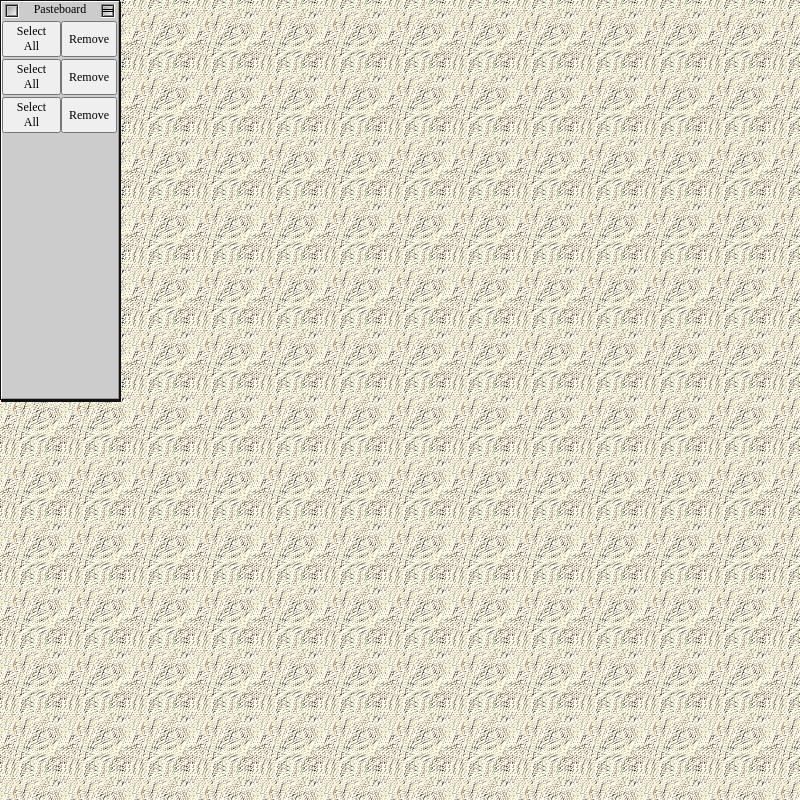
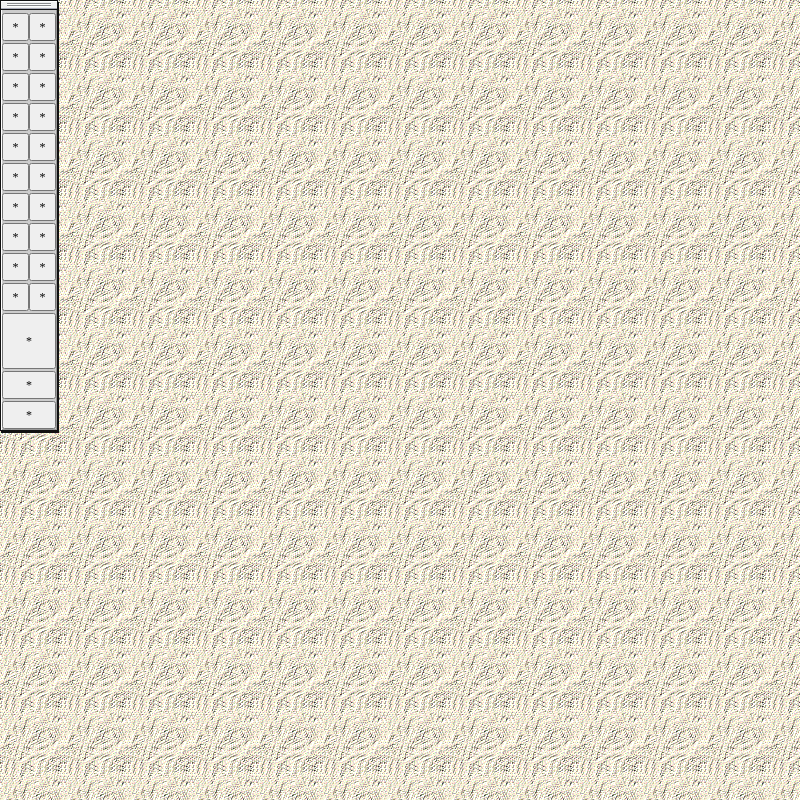
Before and after one commit to seanpatrickmoran/Lariat, an Electron app: page children/inspectTools.html in a window 800 px wide. Drawn offline with nearby package versions, Linux system fonts and the light colour scheme; a web font is replaced by a local one.

Commit message:
inspect tools popup and hover added. titles improved. inspectTools needs button function, and needs to close when we click away from inspectView

```diff
--- a/children/inspect.css
+++ b/children/inspect.css
@@ -63,6 +63,13 @@ ul {
 
 /*-webkit-user-select: text;*/
 
+.title:before{
+  width: 45%;
+}
+
+.title:after{
+  width: 45%;
+}
 
 .content {
     position: fixed;
--- a/children/inspectTools.css
+++ b/children/inspectTools.css
@@ -10,9 +10,33 @@ ul {
   display: flex;
   flex-direction: column;
   align-items: left;
-  margin-right: 1px;
+/*  margin-right: 1px;*/
 }
 
+button{
+  height: 28px;
+  width: 28px;
+/*  margin-left: 1px;
+  margin-bottom: 1px;
+  margin-right: 1px;*/
+  margin: 0px;
+}
+
+button:hover{
+  transition: opacity 0.2s ease-in-out;
+  border: 1px solid #888;
+  background-color: #ddd;
+}
+
+button.big-button{
+  height: 56px;
+  width: 56px;
+}
+
+button.wide-button{
+  height: 28px;
+  width: 56px;
+}
 
 .row-container {
   margin: 1px;
@@ -29,10 +53,73 @@ ul {
 
 /*-webkit-user-select: text;*/
 
-.titlebar {
+/*.titlebar {
+
+}*/
+
+/*.title-bar {
   user-select: none;
   app-region: drag;
+  flex: none;
+  display: flex;
+  align-items: center;
+  height: 1.5rem;
+  margin: 0.1rem 0;
+  padding: 0.2rem 0.1rem;
+  background: linear-gradient(var(--secondary) 50%, transparent 50%);
+  background-size: 6.6666666667% 13.3333333333%;
+  background-clip: content-box;
+}*/
+
+.title {
+  width: 100%;
+  height: 8px;
+  user-select: none;
+  app-region: drag;
+  text-align: center;
+  font-size: 0;
+  font-weight: normal;
+  padding: 1px 0;
+  margin: 1px 0 0 0;
+  border-bottom: 1px solid #111;
+  background-color: #f0f0f0;
+  box-shadow: inset 1px -3px 0px -2px #a8a9b6;
 }
+
+
+.title:before{
+  height: 4px;
+  width: 40%;
+  margin-right: 0;
+}
+
+.title:after{
+  height: 4px;
+  width: 40%;
+  margin-left: 0;
+}
+
+/*.title:before {
+  height: 11px;
+  width: 28px;
+  display: inline-block;
+  content: "";
+  background: url("../img/lines.png");
+  background-repeat: repeat;
+  margin-right: 8px;
+}
+
+.title:after {
+  height: 11px;
+  width: 28px;
+  display: inline-block;
+  content: "";
+  background: url("../img/lines.png");
+  background-repeat: repeat;
+  margin-left: 8px;
+}*/
+
+
 
 .content {
     position: fixed;
@@ -41,8 +128,8 @@ ul {
 /*    z-index: 2;
     font-size: 12px;
     font-weight: normal;*/
-    width: 120px;
-    height: 400px;
+    width: 58px;
+    height: 431px;
 /*    margin: 100px auto 0;
     border: 1px solid #111;
     background: #ccc;
--- a/children/inspectTools.html
+++ b/children/inspectTools.html
@@ -10,9 +10,9 @@
   <script src="https://code.jquery.com/jquery-1.12.4.js"></script>
   <script src="https://code.jquery.com/ui/1.12.1/jquery-ui.js"></script>
   <script>
-	  // $( function() {
-	  //     $( "#content" ).draggable({ handle: "h1.title" });
-	  // } );
+	  $( function() {
+	      $( "#content" ).draggable({ handle: "h1.title" });
+	  } );
   	  // $( function() {
 	  //     $( "#main_docs" ).draggable({ handle: "h1.title" });
 	  // } );
@@ -25,11 +25,7 @@
 <body>
 
 	<div class="content">
-		<div class="titlebar">
-		    <div class="control-box close-box" onclick="parentNode.remove()"><a class="control-box-inner"></a></div>
-		    <div class="control-box windowshade-box"><div class="control-box-inner"><div class="windowshade-box-inner"></div></div></div>
-		    <h1 class="title">Pasteboard</h1>
-	    </div>
+	    <h1 class="title"></h1>
 
 		<div class="block">
 			<div class="row-container">
@@ -38,16 +34,53 @@
 			</div>
 
 			<div class="row-container">
-				<button id="pbSelect">Select All</button>
-				<button id="pbRemove">Remove</button>
+				<button id=""> * </button>
+				<button id=""> * </button>
 			</div>
 			<div class="row-container">
-				<button id="pbSelect">Select All</button>
-				<button id="pbRemove">Remove</button>
+				<button id=""> * </button>
+				<button id=""> * </button>
 			</div>
 			<div class="row-container">
-				<button id="pbSelect">Select All</button>
-				<button id="pbRemove">Remove</button>
+				<button id=""> * </button>
+				<button id=""> * </button>
+			</div>
+			<div class="row-container">
+				<button id=""> * </button>
+				<button id=""> * </button>
+			</div>
+			<div class="row-container">
+				<button id=""> * </button>
+				<button id=""> * </button>
+			</div>
+			<div class="row-container">
+				<button id=""> * </button>
+				<button id=""> * </button>
+			</div>
+			<div class="row-container">
+				<button id=""> * </button>
+				<button id=""> * </button>
+			</div>
+			<div class="row-container">
+				<button id=""> * </button>
+				<button id=""> * </button>
+			</div>
+			<div class="row-container">
+				<button id=""> * </button>
+				<button id=""> * </button>
+			</div>
+			<div class="row-container">
+				<button id=""> * </button>
+				<button id=""> * </button>
+			</div>
+			<div class="row-container">
+				<button title="OE-switch" class="big-button"> * </button>
+			</div>
+			<div class="row-container">
+				<button class="wide-button"> * </button>
+			</div>
+			<div class="row-container">
+				<button class="wide-button"> * </button>
 			</div>
 		</div>
 	</div>
--- a/children/pairs.css
+++ b/children/pairs.css
@@ -36,3 +36,12 @@
     overflow: auto;
 }
 */
+
+
+.title:before{
+  width: 43%;
+}
+
+.title:after{
+  width: 43%;
+}
--- a/children/query.css
+++ b/children/query.css
@@ -51,6 +51,14 @@ input#sqlite3-query{
   inset -1px -1px 0px 0px #999;*/
 }
 
+.title:before{
+  width: 42%;
+}
+
+.title:after{
+  width: 42%;
+}
+
 .pbcontent {
     position: relative;
     top: 10px;
--- a/children/viewer.css
+++ b/children/viewer.css
@@ -81,3 +81,11 @@ button {
   font-size: 14px;
   cursor: pointer;*/
 }
+
+.title:before{
+  width: 43%;
+}
+
+.title:after{
+  width: 43%;
+}
--- a/style.css
+++ b/style.css
@@ -83,7 +83,8 @@ p {
   inset 1px 1px 0px 0px #fff,
   inset -1px -1px 0px 0px #999;
 }
-.title {
+
+/*.title {
     width: 100%;
     text-align: center;
     font-size: inherit;
@@ -91,7 +92,21 @@ p {
     padding: 1px 0;
     background-size: 3px 2px;
     margin: 0 0 0 0;
+}*/
+
+.title {
+  user-select: none;
+  app-region: drag;
+  text-align: center;
+  font-size: 12px;
+  font-weight: normal;
+  padding: 1px 0;
+  margin: 1px 0 0 0;
+  border-bottom: 1px solid #111;
+  background-color: #f0f0f0;
+  box-shadow: inset 1px -3px 0px -2px #a8a9b6;
 }
+
 .content .icon {
     text-align: center;
     margin: 1em 0;
@@ -178,6 +193,31 @@ p {
   inset 1px 1px 0px 0px #444,
   inset 2px 2px 0px 0px #555;
 }
+
+
+.title:before {
+  height: 11px;
+  width: 11px;
+  display: inline-block;
+  content: "";
+  background: url("img/lines.png");
+  background-repeat: repeat;
+  margin-right: 8px;
+}
+
+.title:after {
+  height: 11px;
+  width: 11px;
+  display: inline-block;
+  content: "";
+  background: url("img/lines.png");
+  background-repeat: repeat;
+  margin-left: 8px;
+}
+
+
+
+
 /* Hide only visually, but have it available for screenreaders & for SEO purposes. See h5bp.com/v */
 .visuallyhidden {
     border: 0;
```
Also changed, not shown: index.css (+9 -0 lines), index.html (+1 -1 lines), main.js (+6 -2 lines), img/lines.png (added).
